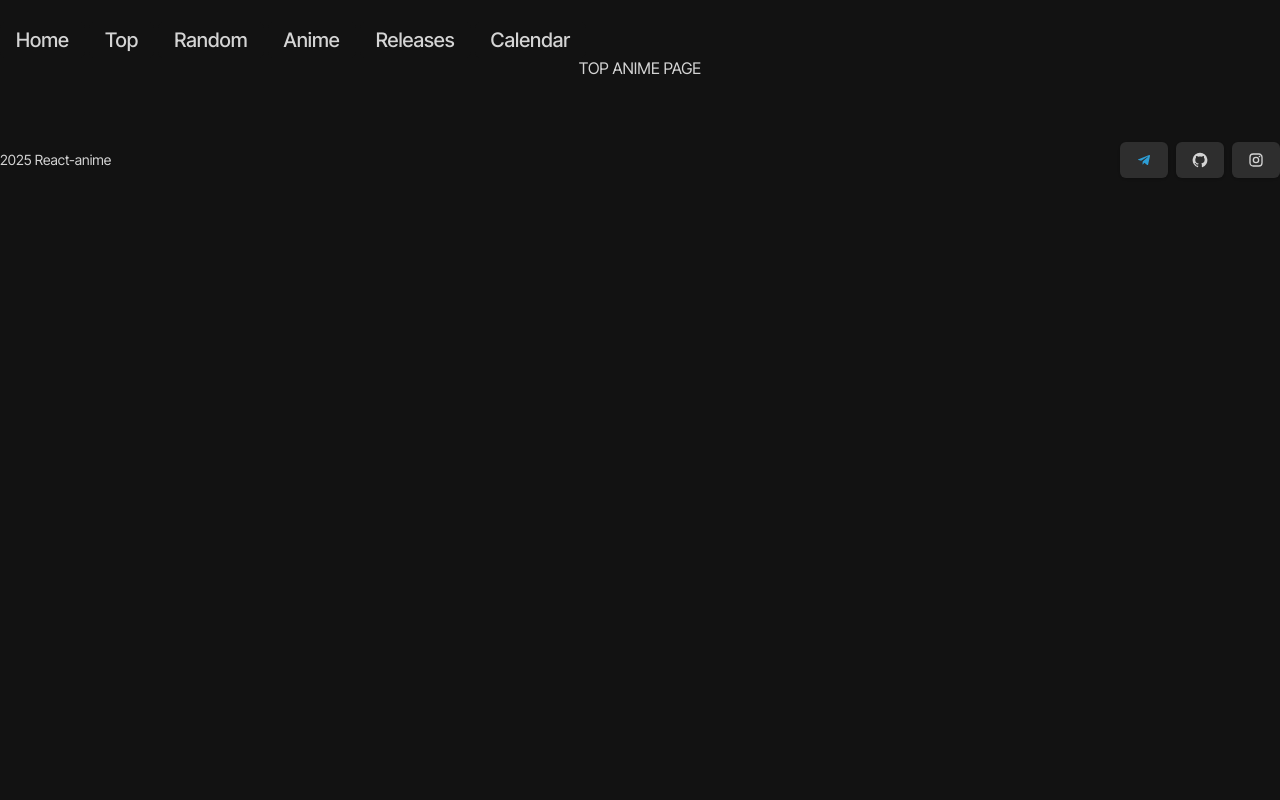
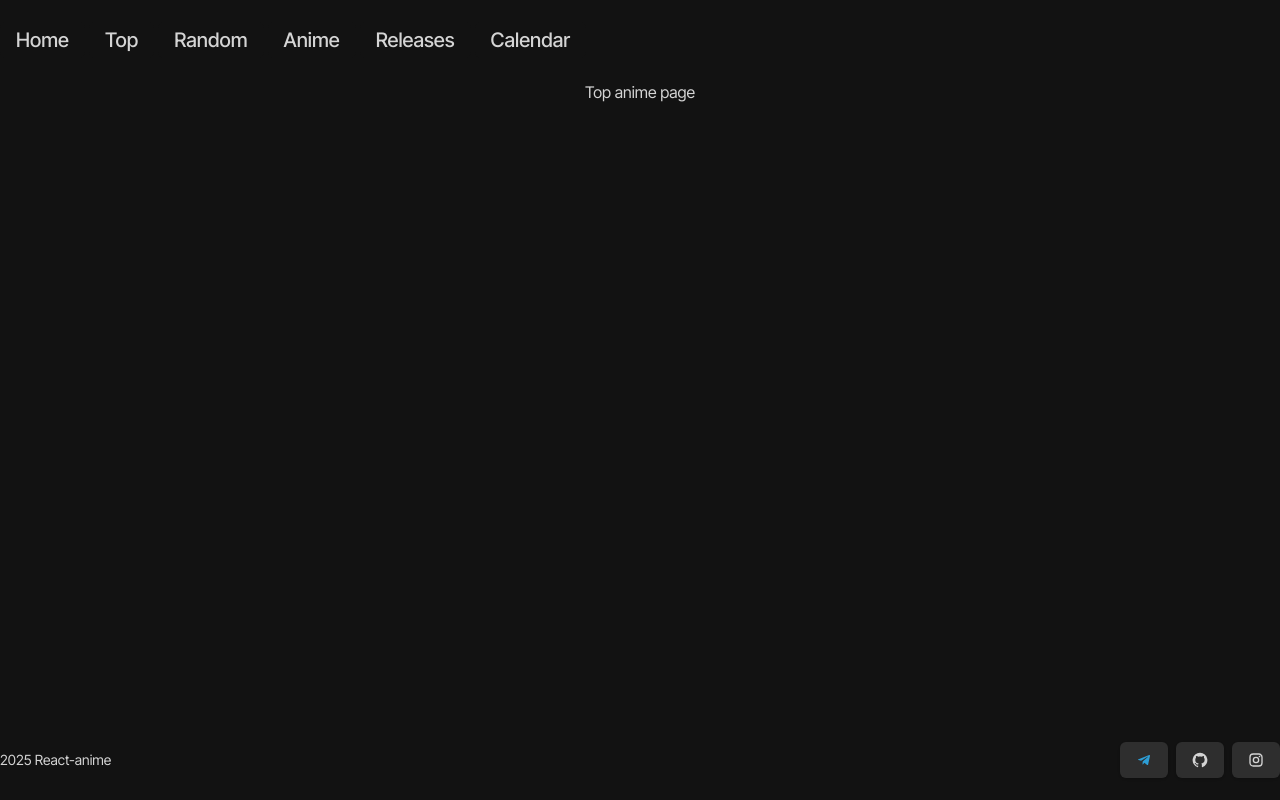
Before and after one commit to Aceptijo/react-anime, a React (Vite) app: page /react-anime/top in a window 1280 px wide. Built offline with nearby package versions, Linux system fonts and the light colour scheme.

Commit message:
fixes: footer/routes

```diff
--- a/src/App.tsx
+++ b/src/App.tsx
@@ -5,9 +5,11 @@ import Footer from '@/components/Footer/Footer.tsx';
 
 function App() {
   return (
-    <div className="flex flex-col items-center">
+    <div className="flex min-h-screen flex-col items-center">
       <NavBar />
-      <AppRouter />
+      <div className="flex-grow">
+        <AppRouter />
+      </div>
       <Footer />
     </div>
   );
--- a/src/components/AnimeCard/AnimeCard.tsx
+++ b/src/components/AnimeCard/AnimeCard.tsx
@@ -2,6 +2,7 @@ import { FC } from 'react';
 import { IRecommendations } from '@/models/Recommendations.ts';
 import { Card, CardContent } from '@/components/ui/card.tsx';
 import { ICurrentSeason } from '@/models/CurrentSeason.ts';
+import { Link } from 'react-router-dom';
 
 type AnimeCardProps = {
   anime: IRecommendations | ICurrentSeason;
@@ -11,6 +12,7 @@ const AnimeCard: FC<AnimeCardProps> = ({ anime }) => {
   if ('entry' in anime) {
     return (
       <Card className="group relative h-full cursor-pointer overflow-hidden">
+        <Link to={`/catalog/item/${anime.entry[0].title}`}>
           <CardContent className="flex h-full items-center justify-center p-0">
             <img
               className="h-full w-full cursor-pointer"
@@ -24,6 +26,7 @@ const AnimeCard: FC<AnimeCardProps> = ({ anime }) => {
               </div>
             </div>
           </CardContent>
+        </Link>
       </Card>
     );
   }
@@ -31,6 +34,7 @@ const AnimeCard: FC<AnimeCardProps> = ({ anime }) => {
   if ('season' in anime) {
     return (
       <Card className="group relative h-full cursor-pointer overflow-hidden">
+        <Link to={`/catalog/item/${anime.title_english}`}>
           <CardContent className="flex h-full items-center justify-center p-0">
             <img
               className="h-full w-full cursor-pointer"
@@ -44,6 +48,7 @@ const AnimeCard: FC<AnimeCardProps> = ({ anime }) => {
               </div>
             </div>
           </CardContent>
+        </Link>
       </Card>
     );
   }
--- a/src/components/AppRouter/AppRouter.tsx
+++ b/src/components/AppRouter/AppRouter.tsx
@@ -1,19 +1,21 @@
 import { Routes, Route, Navigate } from 'react-router-dom';
-import Home from '@/pages/Home.tsx';
 import Top from '@/pages/Top.tsx';
 import Catalog from '@/pages/Catalog.tsx';
 import Releases from '@/pages/Releases.tsx';
 import Calendar from '@/pages/Calendar.tsx';
 import Random from '@/pages/Random.tsx';
+import Main from '@/components/Main/Main.tsx';
+import CatalogItem from '@/pages/CatalogItem.tsx';
 
 const AppRouter = () => {
   return (
     <Routes>
-      <Route path="/" element={<Home />} />
+      <Route path="/" element={<Main />} />
       <Route path="*" element={<Navigate to="/" />} />
       <Route path="/top" element={<Top />} />
       <Route path="/random" element={<Random />} />
       <Route path="/catalog" element={<Catalog />} />
+      <Route path="/catalog/item/:title" element={<CatalogItem />} />
       <Route path="/releases" element={<Releases />} />
       <Route path="/calendar" element={<Calendar />} />
     </Routes>
--- a/src/components/Footer/Footer.tsx
+++ b/src/components/Footer/Footer.tsx
@@ -1,15 +1,14 @@
 import TelegramIcon from '@mui/icons-material/Telegram';
 import InstagramIcon from '@mui/icons-material/Instagram';
 import GitHubIcon from '@mui/icons-material/GitHub';
-import { Link } from 'react-router-dom';
 import { Button } from '@/components/ui/button.tsx';
 
 const Footer = () => {
   return (
-    <div className="mt-10 flex h-20 w-full items-center justify-between">
-      <Link to={'/'} className="text-sm">
+    <footer className="mt-20 flex h-20 w-full items-center justify-between">
+      <a href={'https://github.com/Aceptijo/react-anime'} className="text-sm">
         2025 React-anime
-      </Link>
+      </a>
       <div className="flex gap-2">
         <Button className="group hover:bg-foreground" asChild>
           <a href={'https://t.me/ScanDave'}>
@@ -27,7 +26,7 @@ const Footer = () => {
           </a>
         </Button>
       </div>
-    </div>
+    </footer>
   );
 };
 
--- /dev/null
+++ b/src/components/Main/Main.tsx
@@ -0,0 +1,11 @@
+import Home from '@/pages/Home.tsx';
+
+const Main = () => {
+  return (
+    <main className="flex-grow">
+      <Home />
+    </main>
+  );
+};
+
+export default Main;
--- a/src/components/NavBar/NavBar.tsx
+++ b/src/components/NavBar/NavBar.tsx
@@ -9,57 +9,39 @@ import { Link } from 'react-router-dom';
 
 const NavBar = () => {
   return (
-    <nav className="absolute flex h-20 w-full">
+    <nav className="absolute mb-20 flex h-20 w-full">
       <div className="ml-auto mr-auto flex min-w-[1280px] items-center gap-10 text-xl">
         <NavigationMenu>
           <NavigationMenuList>
             <NavigationMenuItem>
-              <NavigationMenuLink
-                asChild
-                className={`${navigationMenuTriggerStyle()} text-xl`}
-              >
+              <NavigationMenuLink asChild className={`${navigationMenuTriggerStyle()} text-xl`}>
                 <Link to="/">Home</Link>
               </NavigationMenuLink>
             </NavigationMenuItem>
             <NavigationMenuItem>
-              <NavigationMenuLink
-                asChild
-                className={`${navigationMenuTriggerStyle()} text-xl`}
-              >
+              <NavigationMenuLink asChild className={`${navigationMenuTriggerStyle()} text-xl`}>
                 <Link to="/top">Top</Link>
               </NavigationMenuLink>
             </NavigationMenuItem>
             <NavigationMenuItem>
-              <NavigationMenuLink
-                asChild
-                className={`${navigationMenuTriggerStyle()} text-xl`}
-              >
+              <NavigationMenuLink asChild className={`${navigationMenuTriggerStyle()} text-xl`}>
                 <Link to="/random">Random</Link>
               </NavigationMenuLink>
             </NavigationMenuItem>
             <NavigationMenuItem>
-              <NavigationMenuLink
-                asChild
-                className={`${navigationMenuTriggerStyle()} text-xl`}
-              >
+              <NavigationMenuLink asChild className={`${navigationMenuTriggerStyle()} text-xl`}>
                 <Link to="/catalog">Anime</Link>
               </NavigationMenuLink>
             </NavigationMenuItem>
             <NavigationMenuItem>
-              <NavigationMenuLink
-                asChild
-                className={`${navigationMenuTriggerStyle()} text-xl`}
-              >
+              <NavigationMenuLink asChild className={`${navigationMenuTriggerStyle()} text-xl`}>
                 <Link to="/releases" className="text-1xl">
                   Releases
                 </Link>
               </NavigationMenuLink>
             </NavigationMenuItem>
             <NavigationMenuItem>
-              <NavigationMenuLink
-                asChild
-                className={`${navigationMenuTriggerStyle()} text-xl`}
-              >
+              <NavigationMenuLink asChild className={`${navigationMenuTriggerStyle()} text-xl`}>
                 <Link to="/calendar">Calendar</Link>
               </NavigationMenuLink>
             </NavigationMenuItem>
--- a/src/pages/Calendar.tsx
+++ b/src/pages/Calendar.tsx
@@ -1,5 +1,5 @@
 const Calendar = () => {
-  return <div>Calendar page</div>;
+  return <div className="mt-20">Calendar page</div>;
 };
 
 export default Calendar;
--- a/src/pages/Catalog.tsx
+++ b/src/pages/Catalog.tsx
@@ -1,5 +1,5 @@
 const Catalog = () => {
-  return <div>Anime catalog page</div>;
+  return <div className="mt-20">Anime catalog page</div>;
 };
 
 export default Catalog;
--- /dev/null
+++ b/src/pages/CatalogItem.tsx
@@ -0,0 +1,5 @@
+const CatalogItem = () => {
+  return <div className="mt-20">title page</div>;
+};
+
+export default CatalogItem;
--- a/src/pages/Random.tsx
+++ b/src/pages/Random.tsx
@@ -1,5 +1,5 @@
 const Random = () => {
-  return <div>Random page</div>;
+  return <div className="mt-20">Random page</div>;
 };
 
 export default Random;
--- a/src/pages/Releases.tsx
+++ b/src/pages/Releases.tsx
@@ -1,5 +1,5 @@
 const Releases = () => {
-  return <div>Releases page</div>;
+  return <div className="mt-20">Releases page</div>;
 };
 
 export default Releases;
--- a/src/pages/Top.tsx
+++ b/src/pages/Top.tsx
@@ -1,5 +1,5 @@
 const Top = () => {
-  return <div className="mt-14">TOP ANIME PAGE</div>;
+  return <div className="mt-20">Top anime page</div>;
 };
 
 export default Top;
```
Lines whose indentation alone changed are shown as unchanged.
